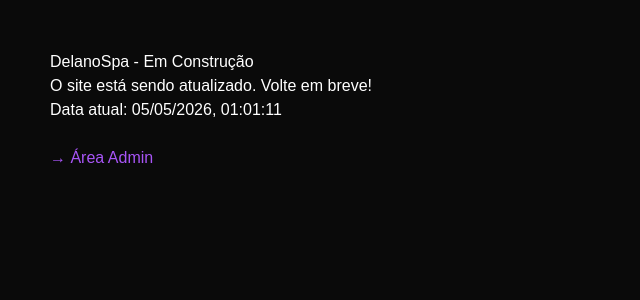
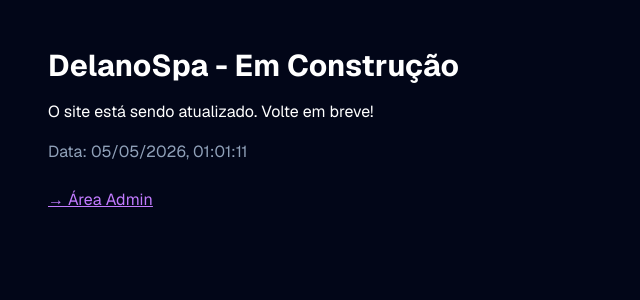
Before and after one commit to luizdanrle/delanospa, a Next.js app: page / in a window 1280 px wide. Shown: the top 300 px of the page, without its empty margins (0-640 px from the left). Built offline with nearby package versions, Linux system fonts and the light colour scheme.

Commit message:
Fix: Corrigir hydration mismatch - usar useEffect para Date e remover html/body

```diff
--- a/src/app/page.tsx
+++ b/src/app/page.tsx
@@ -1,16 +1,26 @@
+'use client'
+
+import { useState, useEffect } from 'react'
+
 // Página temporária - atualização em andamento
 export default function Home() {
+  const [date, setDate] = useState<string>('')
+
+  useEffect(() => {
+    setDate(new Date().toLocaleString('pt-PT'))
+  }, [])
+
   return (
-    <html>
-      <body style={{ margin: 0, padding: 0 }}>
-        <div style={{ padding: 50, fontFamily: 'Arial, sans-serif', background: '#0a0a0a', color: '#fff', minHeight: '100vh' }}>
-          <h1>DelanoSpa - Em Construção</h1>
-          <p>O site está sendo atualizado. Volte em breve!</p>
-          <p>Data atual: {new Date().toLocaleString('pt-PT')}</p>
-          <br/>
-          <a href="/admin/login" style={{ color: '#a855f7', textDecoration: 'none' }}>→ Área Admin</a>
-        </div>
-      </body>
-    </html>
+    <div className="p-12 min-h-screen bg-slate-950 text-white">
+      <h1 className="text-3xl font-bold mb-4">DelanoSpa - Em Construção</h1>
+      <p className="mb-4">O site está sendo atualizado. Volte em breve!</p>
+      {date && <p className="mb-6 text-slate-400">Data: {date}</p>}
+      <a
+        href="/admin/login"
+        className="text-purple-400 hover:text-purple-300 underline"
+      >
+        → Área Admin
+      </a>
+    </div>
   )
 }
```
